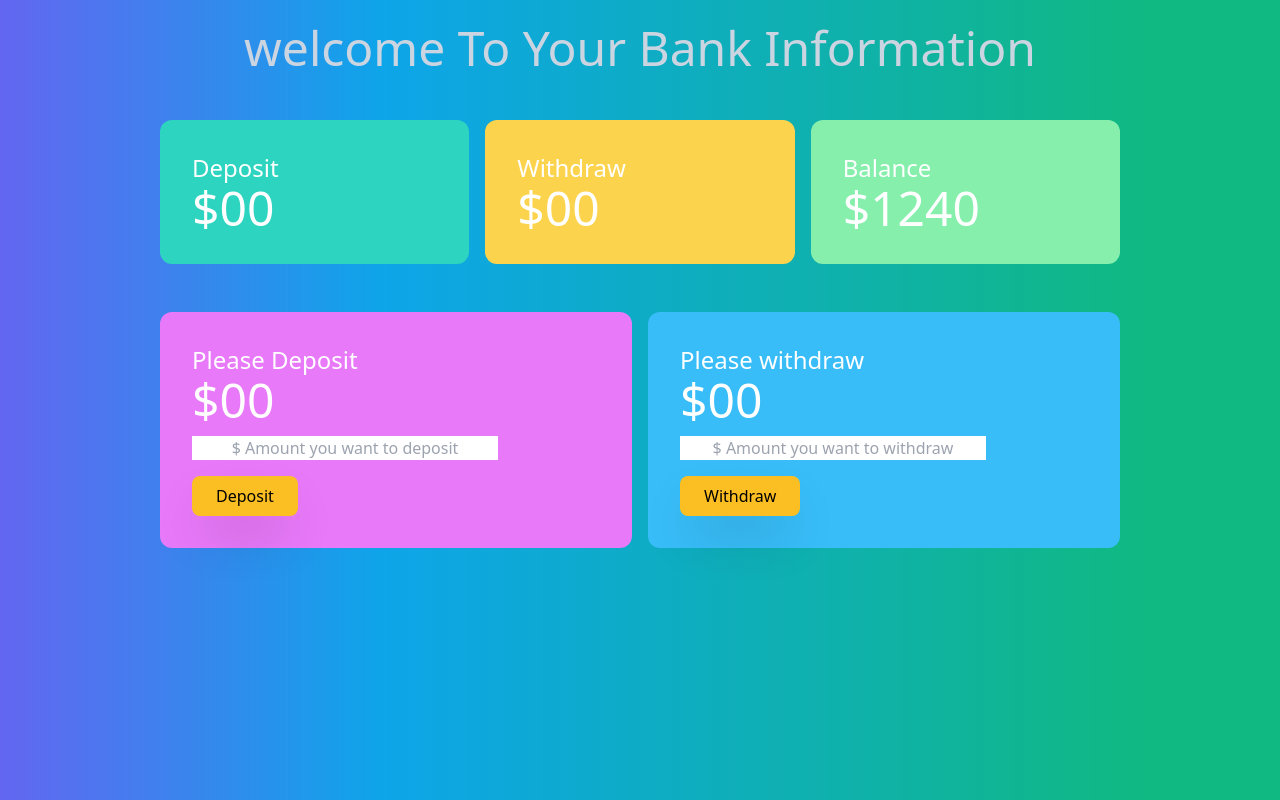
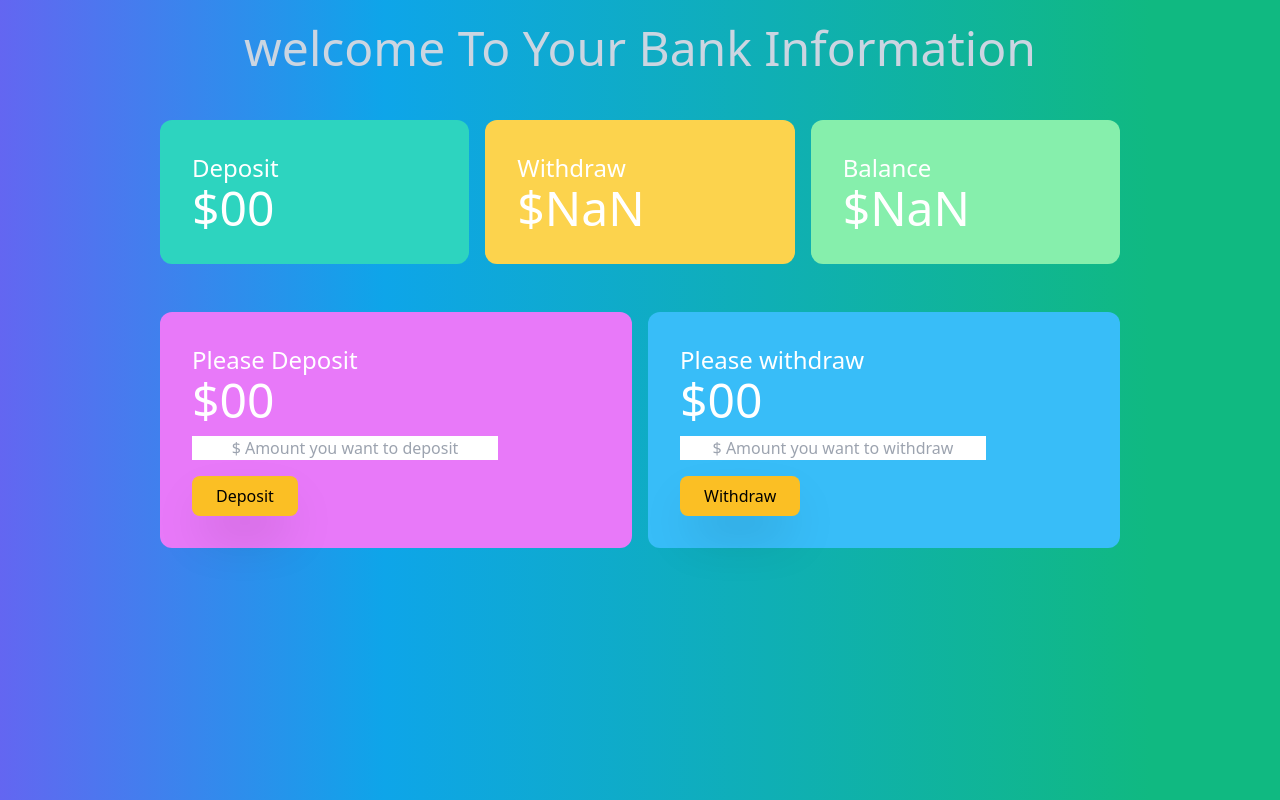
Before and after one commit to MahabubHossanEmon/baap-er-bank, a plain HTML site: page bank.html in a window 1280 px wide. Both pictures are taken after a click on the button "Withdraw". Drawn offline with nearby package versions, Linux system fonts and the light colour scheme.

Commit message:
withdraw part add

```diff
--- a/bank.html
+++ b/bank.html
@@ -46,5 +46,6 @@
         </section>
     </main>
     <script src="js/deposit.js"></script>
+    <script src="js/withdraw.js"></script>
 </body>
 </html>
--- /dev/null
+++ b/js/withdraw.js
@@ -0,0 +1,38 @@
+/*
+1.add event handler with the withdraw button
+2.get the  withdraw amount from the withdraw input field
+2.5.also make sure to convert the input into a number by using parseFlot
+3. get previous withdraw total
+4.calculate total withdraw amount
+4.5.set total withdraw amount
+
+7.clear withdraw field
+*/
+//step-1
+document.getElementById('btn-withdraw').addEventListener('click',function(){
+ //step-2
+    const withdrawField=document.getElementById('withdraw-field');
+    const newWithdrawAmountString=withdrawField.value;
+    const newWithdrawAmount=parseFloat(newWithdrawAmountString);
+//step:3
+const withdrawTotalElement=document.getElementById('withdraw-total');
+const previousWithdrawTotalString=withdrawTotalElement.innerText;
+const previousWithdrawTotal=parseFloat(previousWithdrawTotalString);
+
+//step:4
+const currentWithdrawTotal=previousWithdrawTotal + newWithdrawAmount;
+withdrawTotalElement.innerText =currentWithdrawTotal;
+
+//step-5
+const balanceTotalElement=document.getElementById('balance-total');
+ const previousBalanceTotalString=balanceTotalElement.innerText;
+ const previousBalanceTotal=parseFloat(previousBalanceTotalString);
+
+ //step-6
+ const currentTotalAmount=previousBalanceTotal -newWithdrawAmount;
+ balanceTotalElement.innerText=currentTotalAmount;
+
+//step-7
+withdrawField.value='';
+
+})
```
